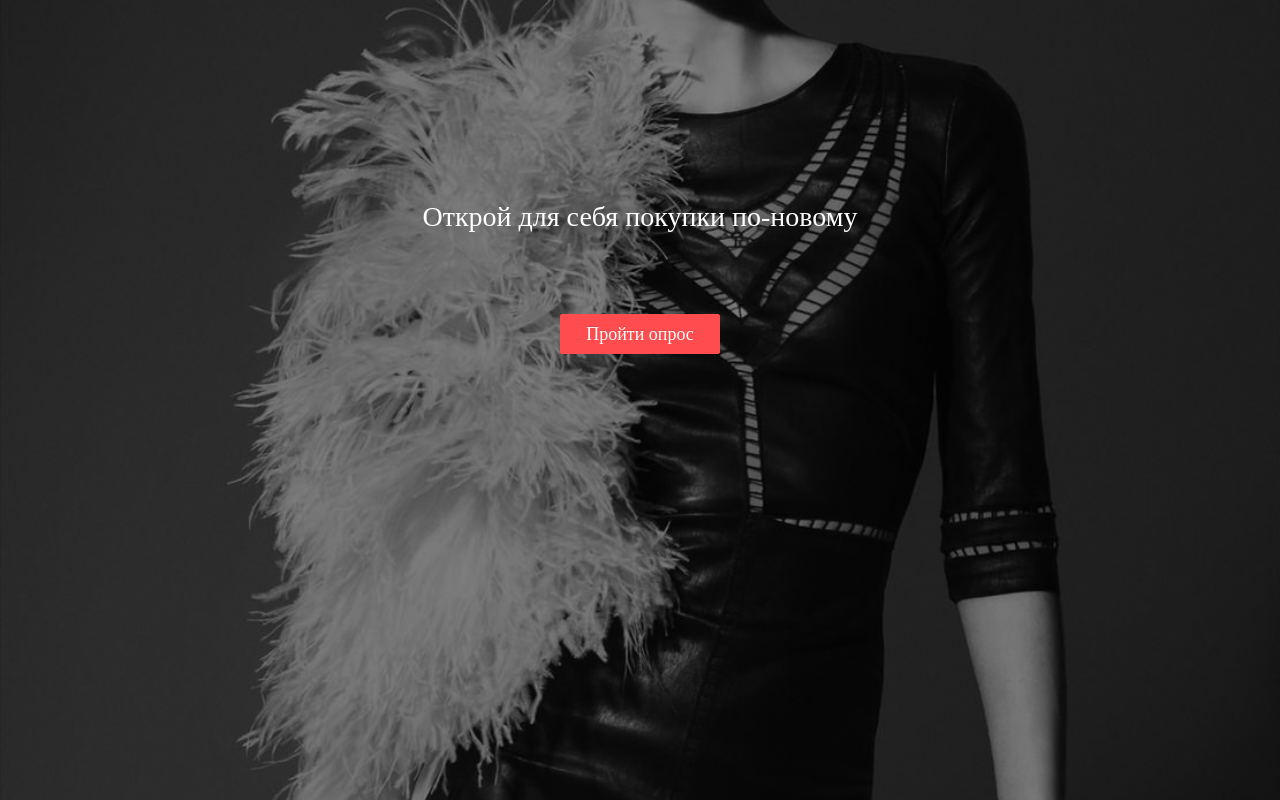
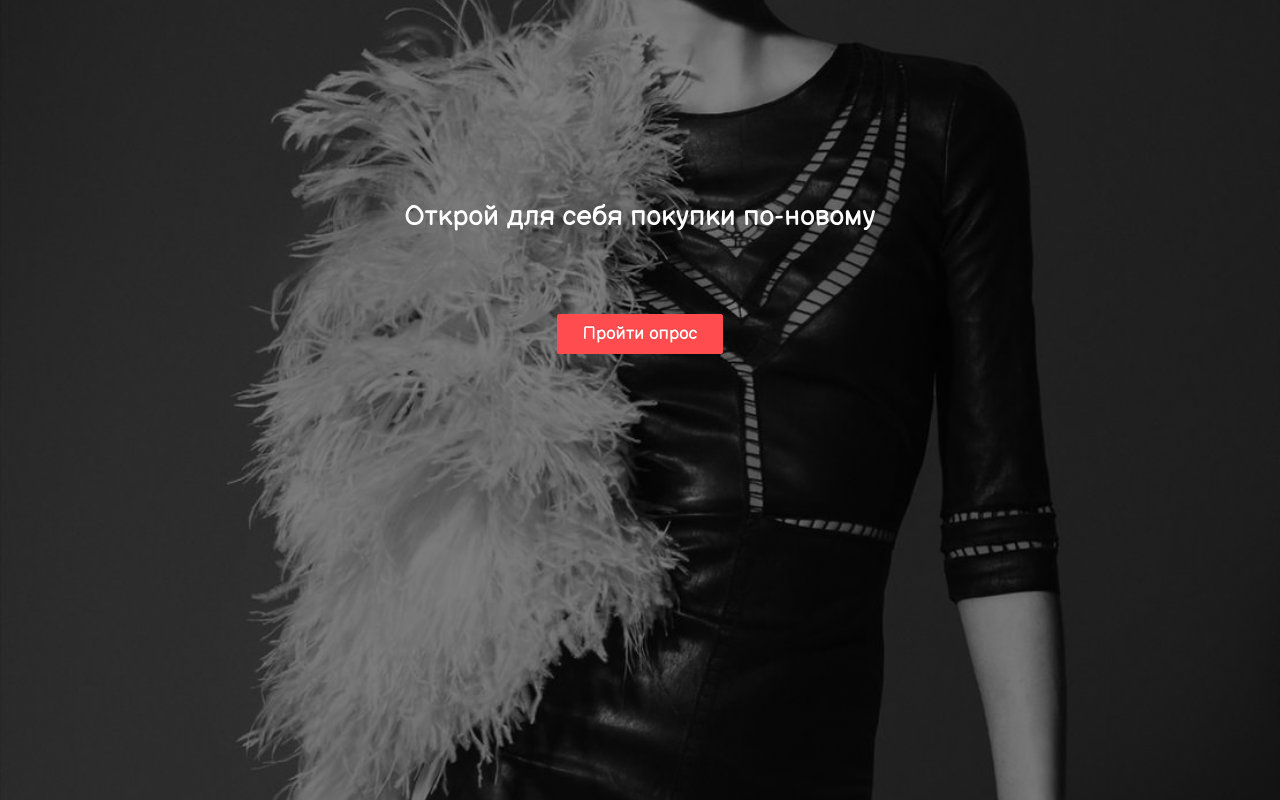
Before and after one commit to mr4pson/fashion-quize, a React (Create React App) app: page / in a window 1280 px wide. Built offline with nearby package versions, Linux system fonts and the light colour scheme.

Commit message:
changed fonts

```diff
--- a/public/index.html
+++ b/public/index.html
@@ -7,13 +7,15 @@
     <meta name="theme-color" content="#000000" />
     <meta
       name="description"
-      content="Web site created using create-react-app"
+      content="Собери свой стиль"
     />
     <link rel="apple-touch-icon" href="%PUBLIC_URL%/logo192.png" />
     <!--
       manifest.json provides metadata used when your web app is installed on a
       user's mobile device or desktop. See https://developers.google.com/web/fundamentals/web-app-manifest/
     -->
+    <link rel="preconnect" href="https://fonts.gstatic.com">
+    <link href="https://fonts.googleapis.com/css2?family=Balsamiq+Sans:ital,wght@0,400;0,700;1,400;1,700&display=swap" rel="stylesheet">
     <link rel="manifest" href="%PUBLIC_URL%/manifest.json" />
     <!--
       Notice the use of %PUBLIC_URL% in the tags above.
--- a/src/index.css
+++ b/src/index.css
@@ -1,6 +1,6 @@
 body {
   margin: 0;
-  font-family: cursive !important;
+  font-family: 'Balsamiq Sans', cursive !important;
 }
 
 @font-face {
```
